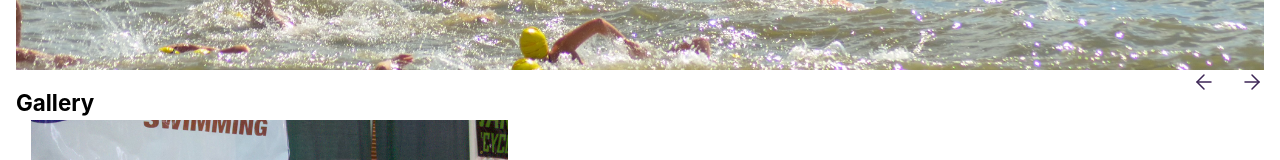
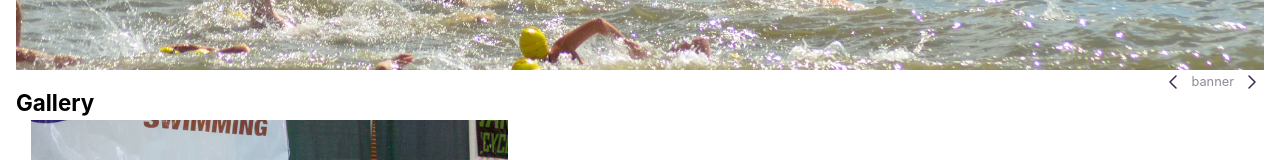
Before and after one commit to clstevenson/VMST-Website, a React (Vite) app in the folder client/: page /gallery in a window 1280 px wide. Shown: the part 326-486 px from the top of the page. Built offline with nearby package versions, Linux system fonts and the light colour scheme.

Commit message:
Modify banner choice options
- instructional text added
- chevrons instead of arrows

```diff
--- a/client/src/components/Banner.jsx
+++ b/client/src/components/Banner.jsx
@@ -10,7 +10,7 @@ import { useState, useEffect, useCallback } from "react";
 
 import { COLORS, QUERIES } from "../utils/constants";
 import bannerPhotos from "../utils/banner-photos";
-import { ArrowLeft, ArrowRight } from "react-feather";
+import { ChevronLeft, ChevronRight } from "react-feather";
 import * as VisuallyHidden from "@radix-ui/react-visually-hidden";
 
 export default function Banner({ duration }) {
@@ -46,11 +46,12 @@ export default function Banner({ duration }) {
       />
       <ArrowsWrapper>
         <ArrowButton onClick={() => previousImage()}>
-          <ArrowLeft color={COLORS.accent[12]} strokeWidth={1.5} />
+          <ChevronLeft color={COLORS.accent[12]} strokeWidth={1.5} />
           <VisuallyHidden.Root>go to next banner image</VisuallyHidden.Root>
         </ArrowButton>
+        <BannerText>banner</BannerText>
         <ArrowButton onClick={() => nextImage()}>
-          <ArrowRight color={COLORS.accent[12]} strokeWidth={1.5} />
+          <ChevronRight color={COLORS.accent[12]} strokeWidth={1.5} />
           <VisuallyHidden.Root>go to previous banner image</VisuallyHidden.Root>
         </ArrowButton>
       </ArrowsWrapper>
@@ -59,10 +60,15 @@ export default function Banner({ duration }) {
 }
 
 // arrows to pick previous or next image
+const BannerText = styled.div`
+  color: ${COLORS.gray[9]};
+  font-size: 0.8rem;
+  padding: 2px 6px;
+`;
+
 const ArrowsWrapper = styled.div`
   display: flex;
   justify-content: flex-end;
-  gap: 24px;
   color: ${COLORS.accent[12]};
   /* take it out of flow */
   position: absolute;
```
